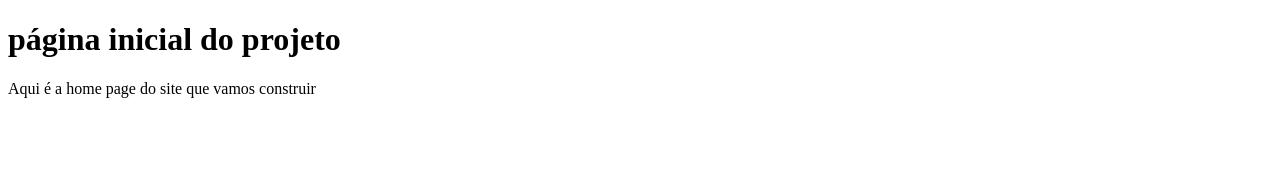
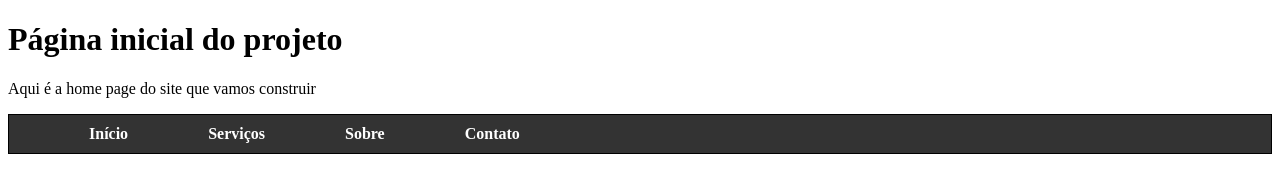
Before and after one commit to Nmukai15/pwib, a plain HTML site: page index.html in a window 1280 px wide. Drawn offline with Linux system fonts and the light colour scheme.

Commit message:
criei o menu e seu css

```diff
--- a/index.html
+++ b/index.html
@@ -3,12 +3,27 @@
 <head>
     <meta charset="UTF-8">
     <meta name="viewport" content="width=device-width, initial-scale=1.0">
-    <title>Document</title>
+    <title>página inicial</title>
+    <link href="menu.css" rel="stylesheet" />
 </head>
 <body>
-    <h1>página inicial do projeto</h1>
+    <h1>Página inicial do projeto</h1>
     <p>
         Aqui é a home page do site que vamos construir
     </p>
+    <ul class="menu">
+        <li class="item-menu">
+            <a class="link-item-menu" href="#">Início</a>
+        </li>
+        <li class="item-menu">
+            <a class="link-item-menu" href="#">Serviços</a>
+        </li>
+        <li class="item-menu">
+            <a class="link-item-menu" href="#">Sobre</a>
+        </li>
+        <li class="item-menu">
+            <a class="link-item-menu" href="#">Contato</a>
+        </li>
+     </ul>
 </body>
 </html>
--- /dev/null
+++ b/menu.css
@@ -0,0 +1,22 @@
+.menu{
+    border:1px solid;
+    background-color: #333;
+    display: flex;
+    list-style: none;
+}
+.item-menu{
+    background-color: #333;
+    transition: background-color 0.3s;
+    padding-top: 10px;
+    padding-bottom: 10px;
+}
+.item-menu:hover{
+    /*opacity: 0.7;*/
+    background-color: #cccccc;
+}
+.link-item-menu{
+    color: #ffffff;
+    font-weight: bold;
+    text-decoration: none;
+    padding: 0px 40px;
+}
```
